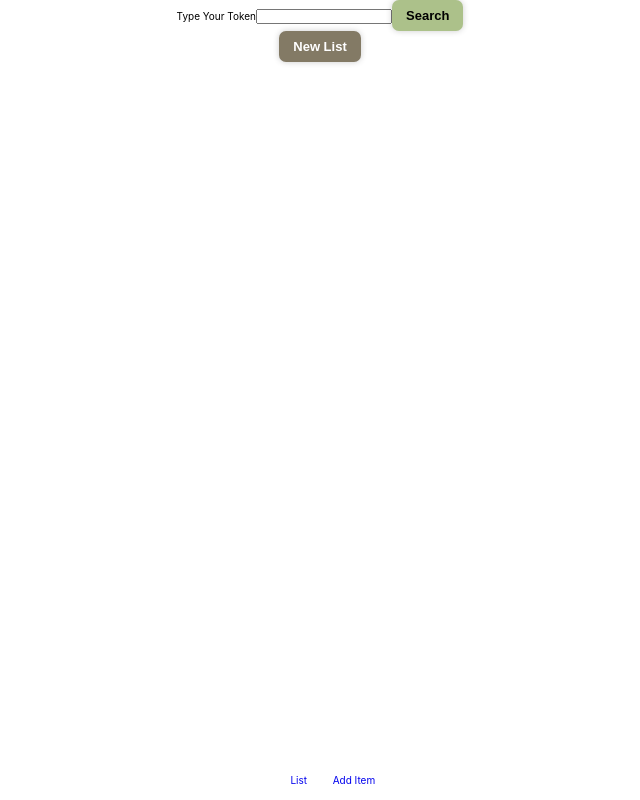
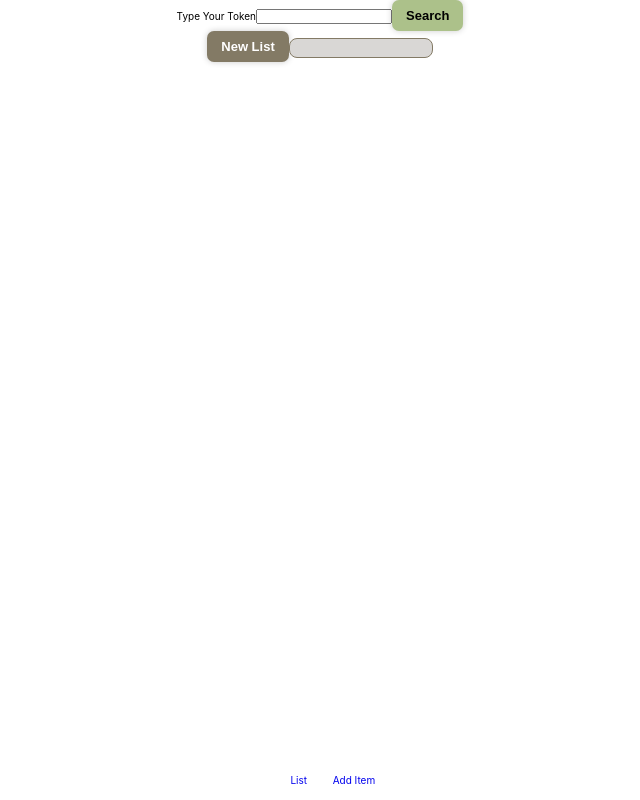
Before and after one commit to the-collab-lab/tcl-24-smart-shopping-list, a React (Create React App) app: page / in a window 1280 px wide. Shown: the whole page, without its empty margins (320-960 px from the left). Built offline with nearby package versions, Linux system fonts and the light colour scheme.

Commit message:
added input style

```diff
--- a/src/components/Home/Home.jsx
+++ b/src/components/Home/Home.jsx
@@ -5,6 +5,7 @@ import { useFirebase } from '../../hooks/useFirebase.js';
 import useNotification from '../../hooks/useNotification';
 
 import { Button } from '../Style/Button.Style';
+import { Input } from '../Style/Input.Style';
 
 const Home = () => {
   const [values, handleInputChange, setValues] = useForm({
@@ -72,6 +73,7 @@ const Home = () => {
       {error && <p>{error}</p>}
       {load && <p>{load}</p>}
       <Button onClick={handleClick}>New List</Button>
+      <Input />
     </div>
   );
 };
--- a/src/components/Style/Global.Style.js
+++ b/src/components/Style/Global.Style.js
@@ -1,12 +1,10 @@
 import { createGlobalStyle } from 'styled-components';
 
 export const GlobalStyle = createGlobalStyle`
-
     *{
         margin:0;
         padding:0;
         box-sizing:border-box;
         font-size:10px;
     }
-
 `;
--- /dev/null
+++ b/src/components/Style/Input.Style.js
@@ -0,0 +1,11 @@
+import styled from 'styled-components';
+
+export const Input = styled.input`
+  height: 2rem;
+  padding: 0 0.5rem;
+  /* border: 0; */
+  border: 0.1rem solid #837a65;
+  background-color: #d9d7d5;
+  color: black;
+  border-radius: 0.8rem;
+`;
```
Also changed, not shown: 2 other files (tests, documents, lock files or other folders).
